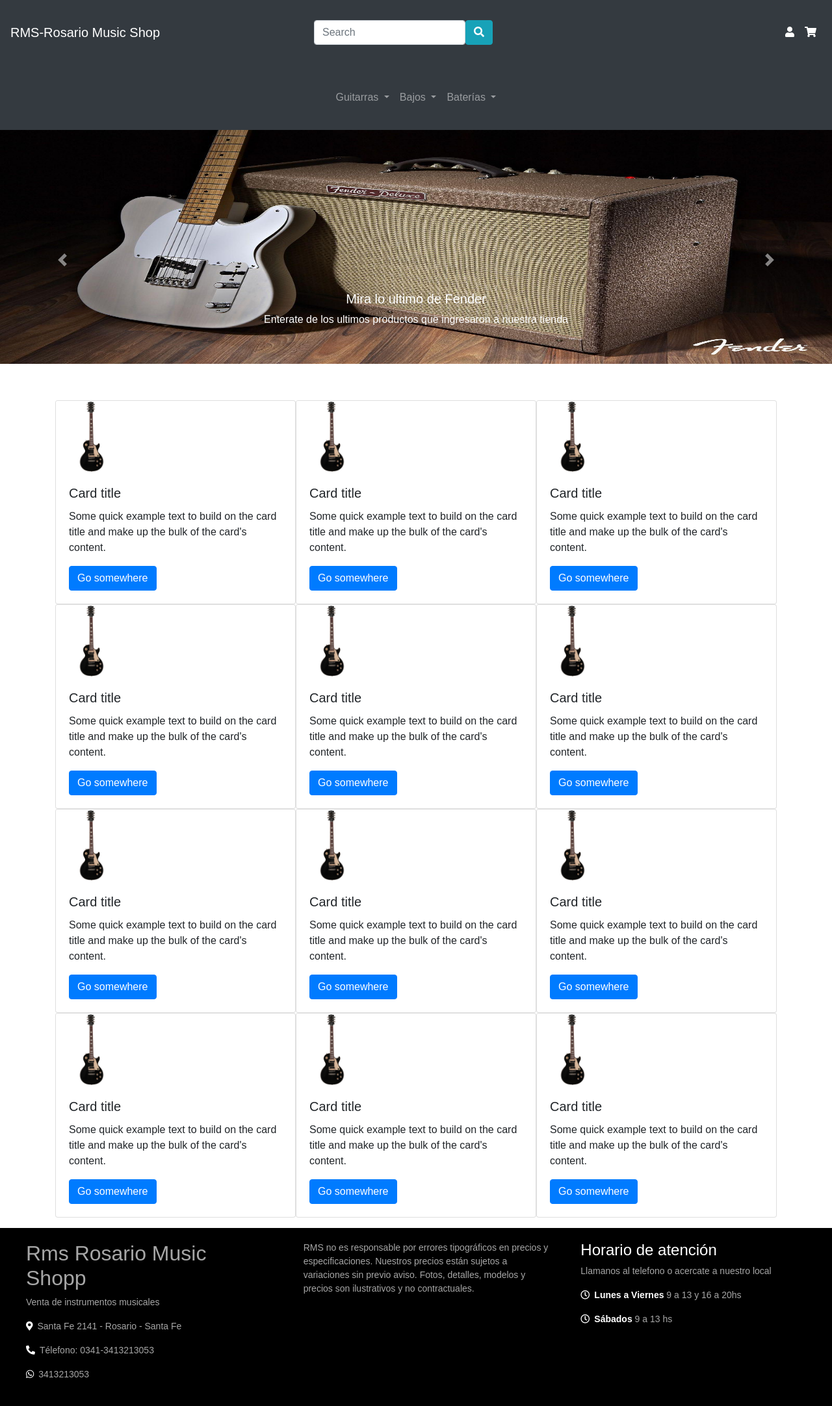
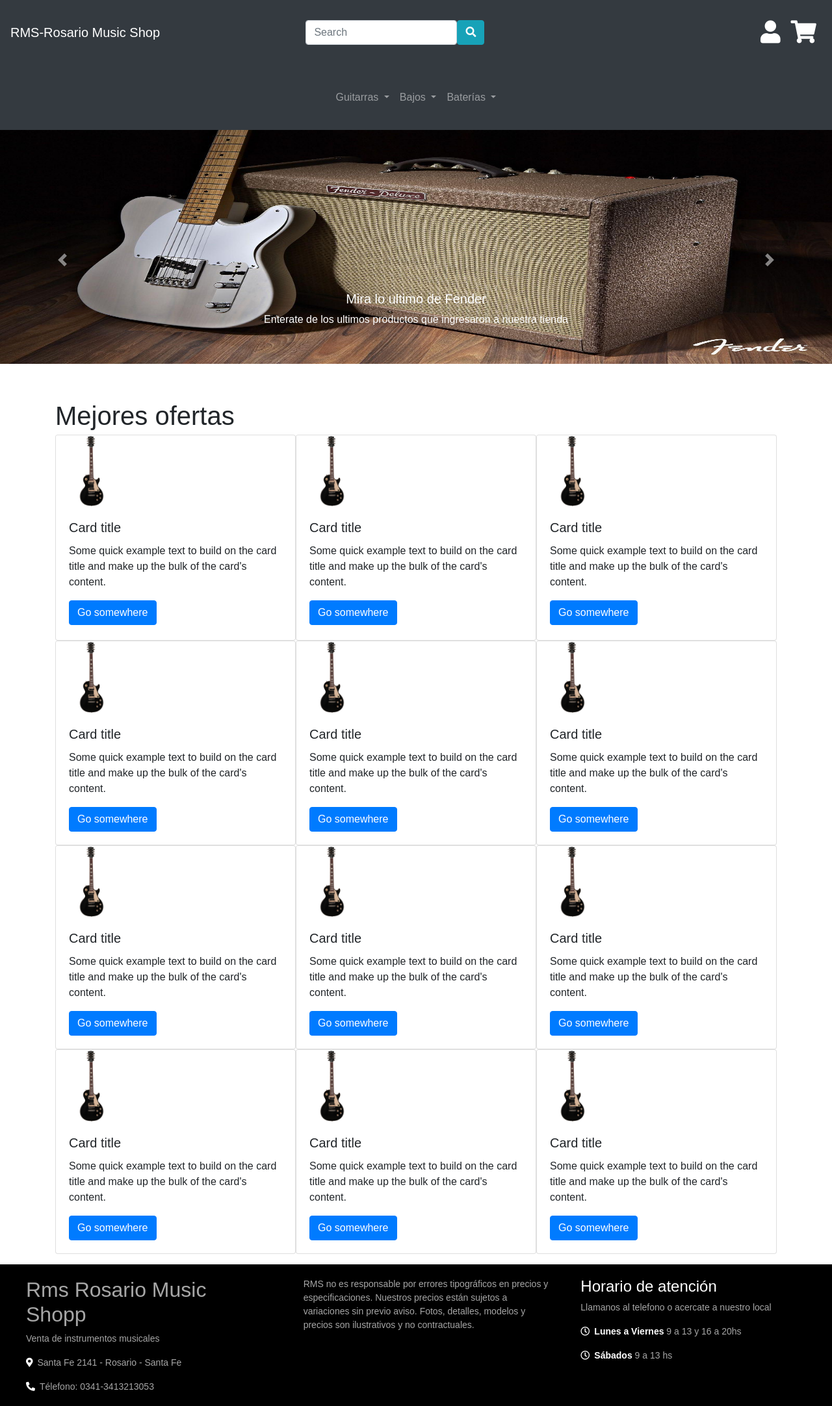
Before and after one commit to FacuBargut/rms, a PHP site: page / in a window 1280 px wide. Shown: the top 2164 px of the page at 65% size. Run offline with PHP 8.4, Linux system fonts and the light colour scheme.

Commit message:
Modificaciones

```diff
--- a/components/header/header.css
+++ b/components/header/header.css
@@ -8,6 +8,11 @@
     grid-template-columns: 1fr 1fr 1fr;
 }
 
+nav > ul.navbar-nav > li.nav-item{
+    font-size: 35px;
+}
+
+
 .subnavbar-bottom {
     grid-column: 2/3;
     margin: 0 auto;
--- a/css/index.css
+++ b/css/index.css
@@ -36,9 +36,15 @@
 .main{
     grid-area: main;
     display: grid;
-    grid-template-columns: repeat(3, 1fr) ;
+    grid-template: 4% 1fr / repeat(3, 1fr) ;
 
 }
+
+.main > .offerTittle{
+    grid-column: 1/4;
+}
+
+
 .footer{
     grid-area: footer;
     display: grid;
--- a/index.php
+++ b/index.php
@@ -7,6 +7,8 @@
     <link rel="stylesheet" href="css/bootstrap.min.css">
     <link href="css/css/all.css" rel="stylesheet">
     <link href="css/index.css" rel="stylesheet">
+    <link href="components/header/header.css" rel="stylesheet">
+
 
     <!-- Estilos header -->
     <link rel="stylesheet" href="components/header/header.css">
@@ -69,6 +71,9 @@
 
 
         <section class="main container my-3">
+            <div class="offerTittle">
+                  <h1>Mejores ofertas</h1>
+            </div>
 
             <?php
             for($i=0;$i<12;$i++){
```
Also changed, not shown: php/script/conexion.php (added, +25 -0 lines), img/productos/guitarras/sg.png (added).
